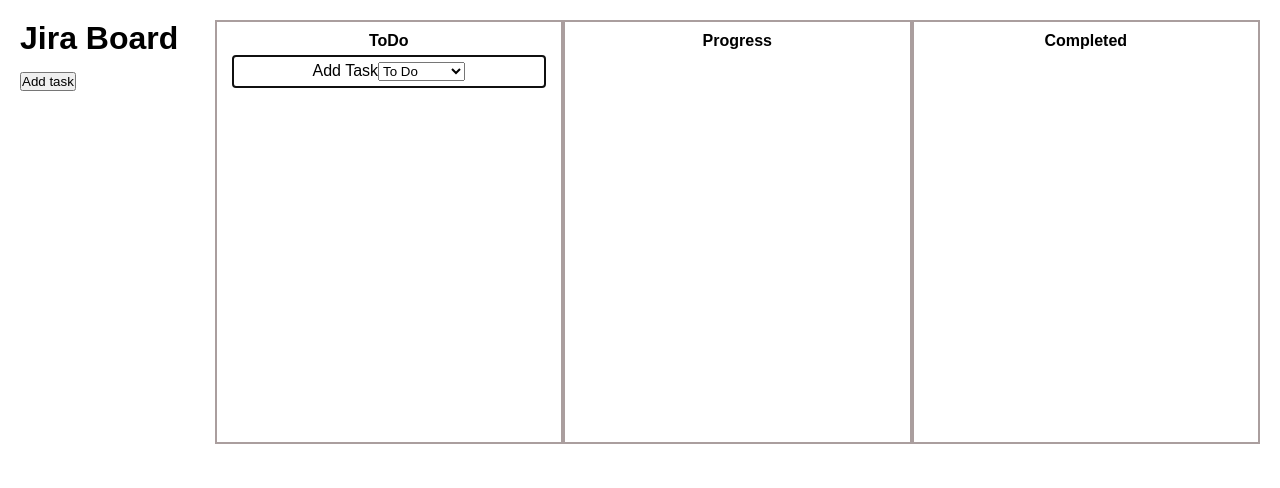
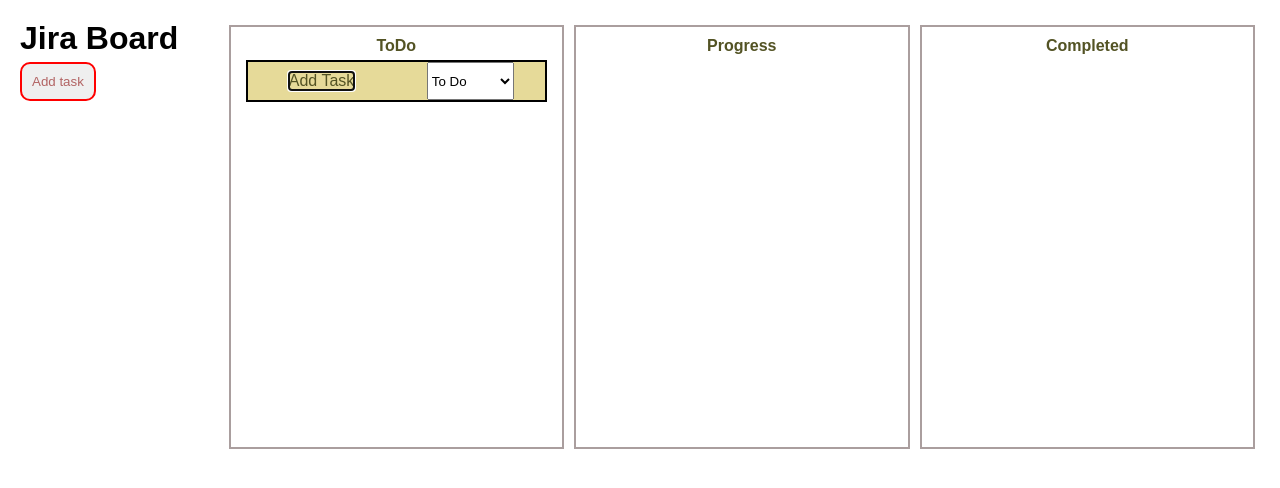
Before and after one commit to Abhiteja1/JiraLite-repo, a plain HTML site: page index.html in a window 1280 px wide. Both pictures are taken after a click on the button "Add task". Drawn offline with Linux system fonts and the light colour scheme.

Commit message:
added some css and fixed some issues

```diff
--- a/index.html
+++ b/index.html
@@ -8,7 +8,7 @@
 </head>
 <body>
     <div class="jiraboard">
-      <h1>Jira Board <button class="addtask">Add task</button></h1>
+      <h1>Jira Board <button class="addtaskbtn">Add task</button></h1>
       <div class="column" id="todo"><b>ToDo</b></div>
       <div class="column" id="progress"> <b>Progress</b></div>
       <div class="column" id="completed"><b>Completed</b></div>
--- a/script.js
+++ b/script.js
@@ -1,22 +1,27 @@
-let addCardbtn = document.querySelector(".addtask");
+let addCardbtn = document.querySelector(".addtaskbtn");
 let todoContainer = document.querySelector("#todo");
 
 addCardbtn.addEventListener("click", addtask);
 
 // adding card
 function addtask(){
+  let parentCard = document.createElement("div");
+  parentCard.className="parentcard";
   let card = document.createElement("div");
   card.className="card";
   card.innerText="Add Task";
   card.setAttribute("contenteditable", "true");
-  todoContainer.append(card);
+  parentCard.append(card);
+  todoContainer.append(parentCard);
   card.focus(); //pointer goes to editing box automatically
 
   // empty card should delete
   card.addEventListener("blur", (eventDetails)=>{
+
     let blurredCard = eventDetails.target;
+    let parentOfBlurredCard = blurredCard.parentElement;
     if(blurredCard.innerText.trim()==""){
-      blurredCard.remove();
+      parentOfBlurredCard.remove();
     }
   })
 
@@ -28,20 +33,20 @@
     }
   })
 
-  // adding selectors to card
+  // adding selectors to card or dropdown
   let selector = document.createElement("select");
   selector.innerHTML=`
   <option value="todo">To Do</option>
   <option value="progress">Progress</option>
   <option value="completed">Completed</option>
   `
-  card.append(selector);
+  parentCard.append(selector);
 
   // choosing option then task should move according to its status
 
   selector.addEventListener("change",(eventDetails)=>{
     let selectedOption = eventDetails.target.value;
     let selectedContainer = document.querySelector(`#${selectedOption}`)
-    selectedContainer.append(card);
+    selectedContainer.append(parentCard);
   })
 }
--- a/style.css
+++ b/style.css
@@ -10,16 +10,30 @@
   padding: 20px;
 }
 
+.addtaskbtn{
+  padding: 10px;
+  color: rgb(178, 99, 99);
+  border: 2px solid red;
+  border-radius: 10px;
+}
 .column{
   width: 30%;
   min-height: 400px;
   border:2.5px solid rgb(170, 158, 158);
   text-align: center;
   padding: 10px;
+  margin: 5px;
+  color: rgb(83, 83, 36);
 
 }
 .card{
+  margin: 10px;
+}
+
+.parentcard{
+  display: flex;
+  justify-content: space-around;
+  background-color: rgb(230, 218, 153);
+  border: 2px solid black;
   margin: 5px;
-  padding: 5px;
-  border: 2px solid rgb(185, 142, 142);
 }
```
